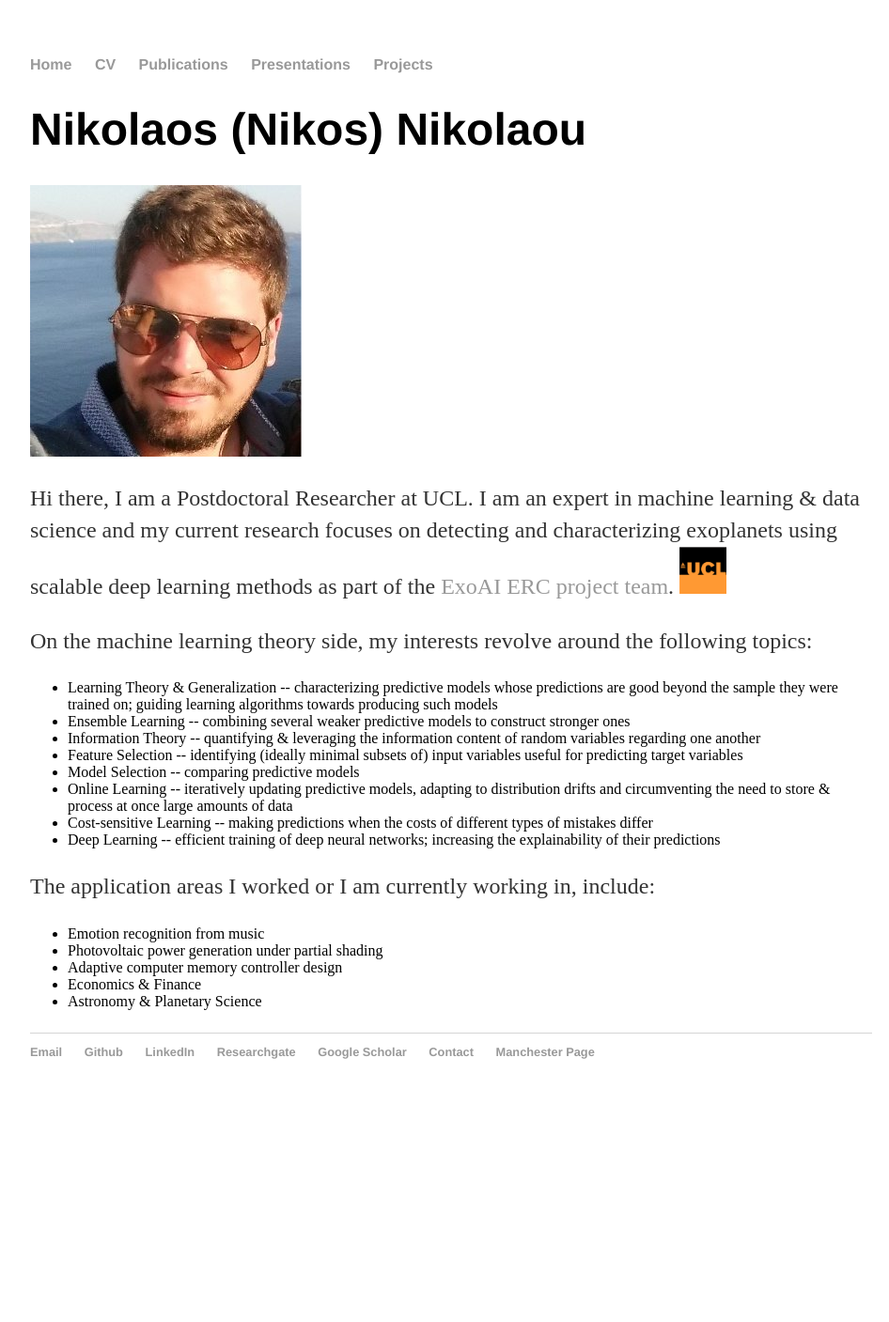
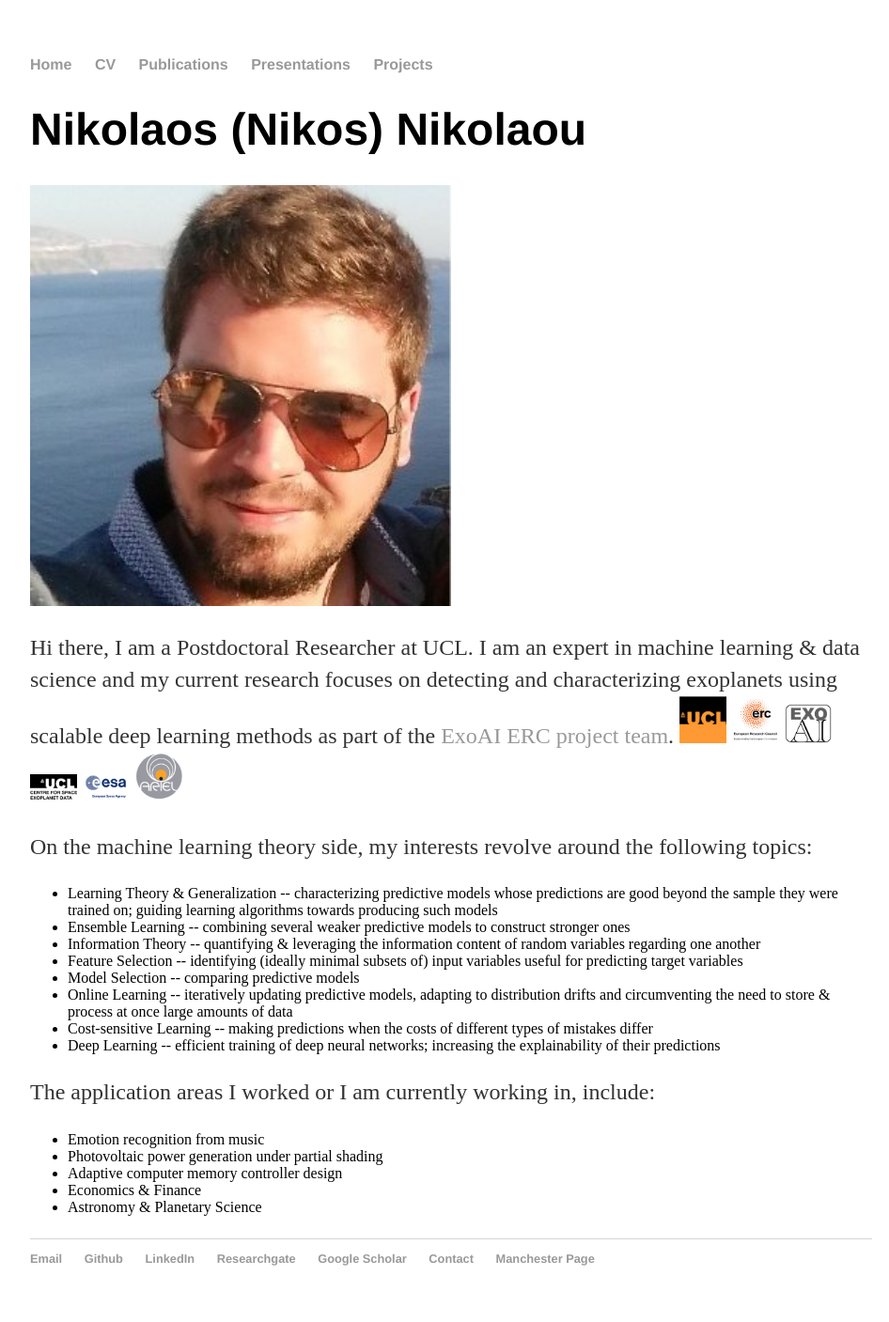
Before and after one commit to nnikolaou/nnikolaou.github.io, a Jekyll site: the page index.html, which Jekyll copies as it is, in a window 1280 px wide. Shown: the whole page at 94% size, without its empty margins (160-1106 px from the left). Built offline with Jekyll 4.4.1, drawn with Linux system fonts in a browser that asks for light colours; before the commit the page ends 1187 px from its top, so only the background shows below that.

Commit message:
Update index.html

```diff
--- a/index.html
+++ b/index.html
@@ -29,12 +29,17 @@
 <div class="container">
     <div class="blurb">
         <h1>Nikolaos (Nikos) Nikolaou</h1>
-<img alt="Nikos Nikolaou" src="/files/Nikos.jpg" class="center">
+<img alt="Nikos Nikolaou" src="/files/Nikos.jpg" border="0" width="50%" margin-left="auto" margin-right="auto">
 <p>Hi there, I am a Postdoctoral Researcher at UCL. I am an expert in machine learning &amp data science and my current research
  focuses on detecting and characterizing exoplanets using scalable deep learning methods as part of the
  <a href="https://exoai.github.io/about/">ExoAI ERC project team</a>.
 
 <img alt="UCL" src="/files/UCL_logo.png" border="0" width="50">
+<img alt="ERC" src="/files/ERC_logo.png" border="0" width="50">
+<img alt="EXOAI" src="/files/EXOAI_logo.png" border="0" width="50">
+<img alt="CSED" src="/files/UCL_CSED_logo.png" border="0" width="50">
+<img alt="ESA" src="/files/ESA_logo.png" border="0" width="50">
+<img alt="ARIEL" src="/files/ARIEL_logo.png" border="0" width="50">
 
 <p>On the machine learning theory side, my interests revolve around the following topics:
 <ul style="list-style-type:disc;">
```
